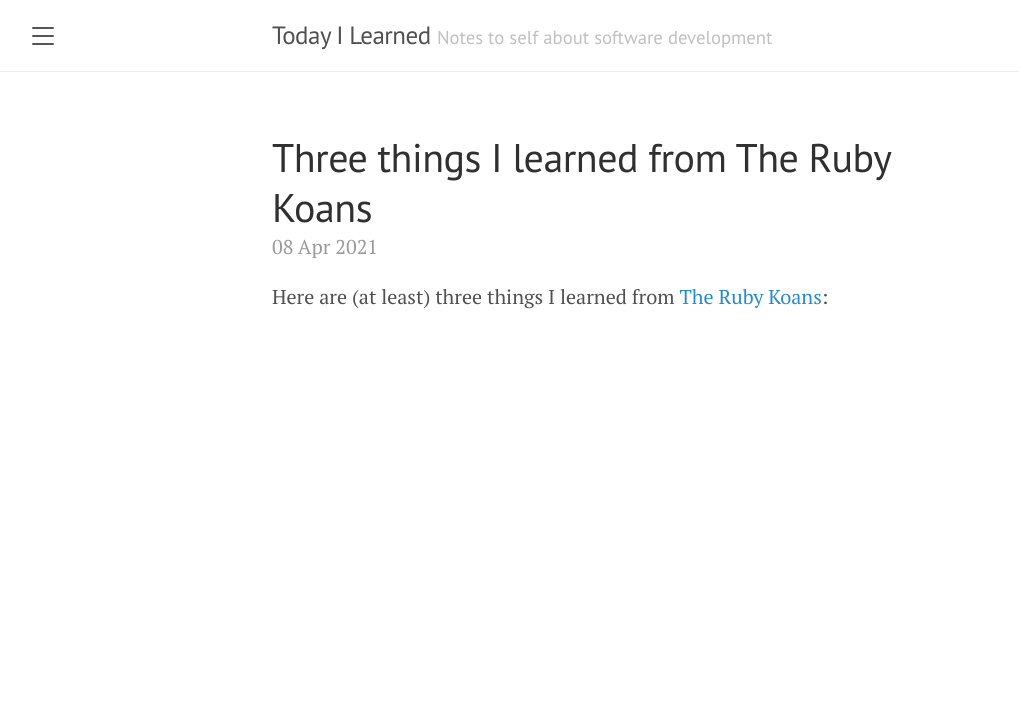
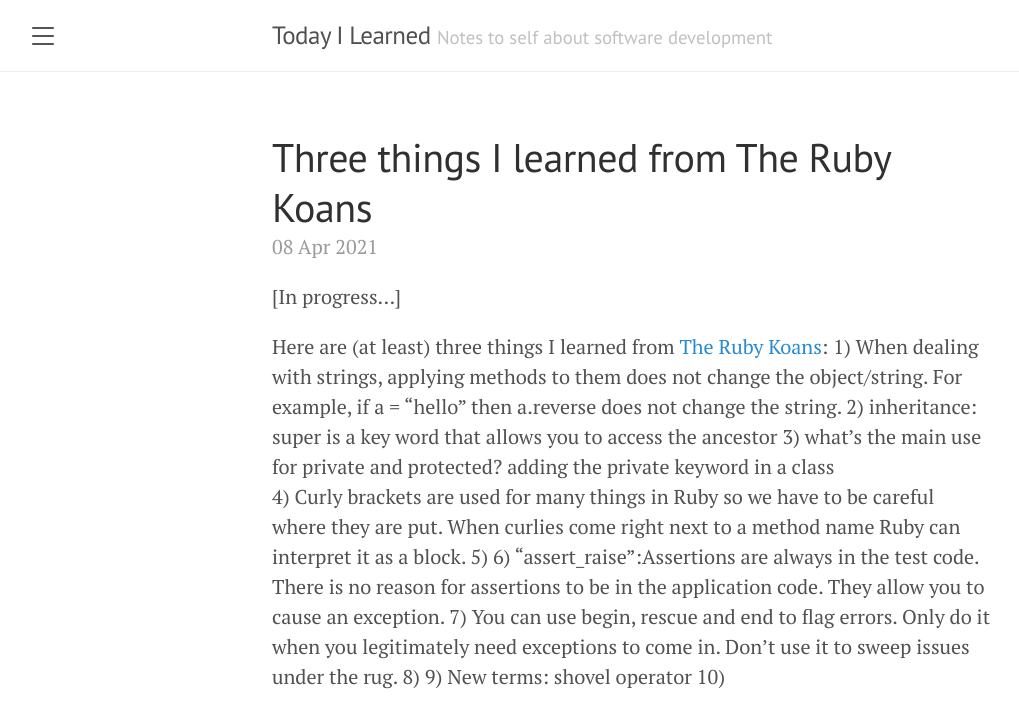
Before and after one commit to yepes0/learning_journal, a Jekyll site: the page built from _posts/2021-04-08-three-things-i-learned-from-the-ruby-koans.md, in a window 1280 px wide. Shown: the top 728 px of the page, without its empty margins (8-1027 px from the left). Built offline with Jekyll 4.4.1, drawn with Linux system fonts in a browser that asks for light colours.

Commit message:
Update 2021-04-08-three-things-i-learned-from-the-ruby-koans.md

```diff
--- a/_posts/2021-04-08-three-things-i-learned-from-the-ruby-koans.md
+++ b/_posts/2021-04-08-three-things-i-learned-from-the-ruby-koans.md
@@ -3,4 +3,16 @@ layout: post
 title: Three things I learned from The Ruby Koans
 ---
 
+[In progress...]
+
 Here are (at least) three things I learned from [The Ruby Koans](http://rubykoans.com/):
+1) When dealing with strings, applying methods to them does not change the object/string. For example, if a = "hello" then a.reverse does not change the string.
+2) inheritance: super is a key word that allows you to access the ancestor
+3) what's the main use for private and protected? adding the private keyword in a class
+4) Curly brackets are used for many things in Ruby so we have to be careful where they are put. When curlies come right next to a method name Ruby can interpret it as a block.
+5)
+6) "assert_raise":Assertions are always in the test code. There is no reason for assertions to be in the application code. They allow you to cause an exception.
+7) You can use begin, rescue and end to flag errors. Only do it when you legitimately need exceptions to come in. Don't use it to sweep issues under the rug.
+8)
+9) New terms: shovel operator
+10)
```
